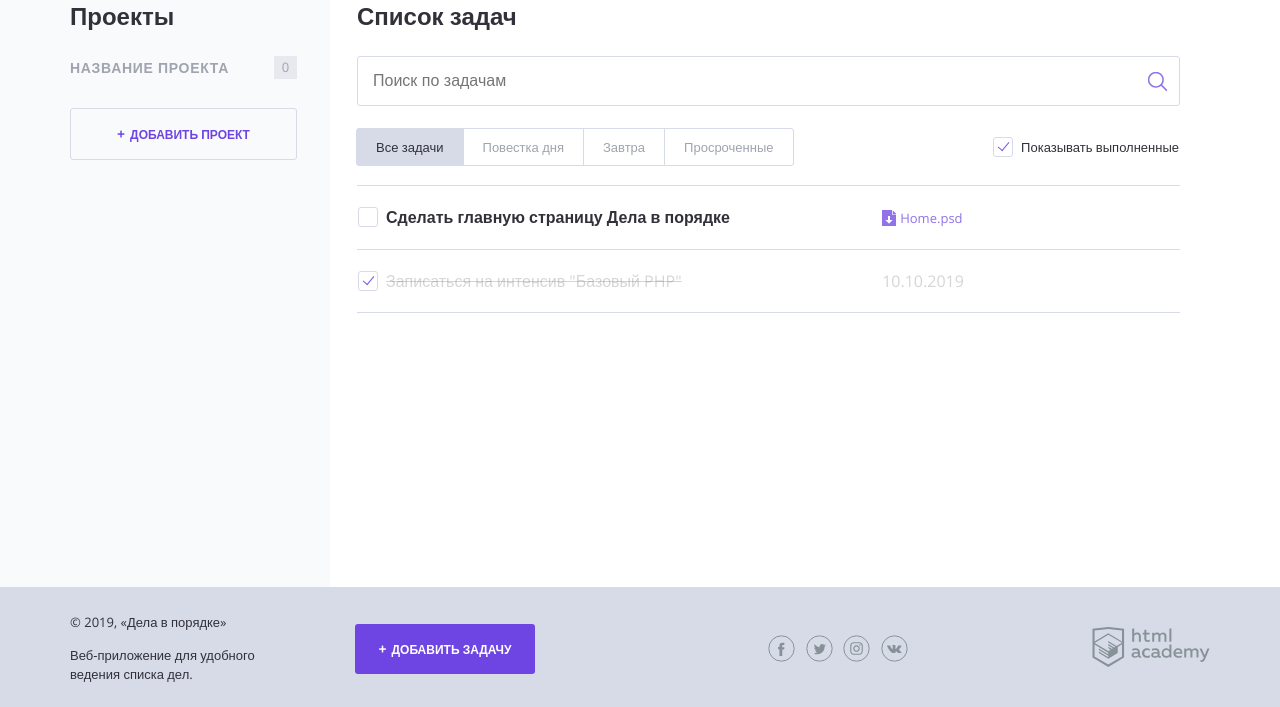
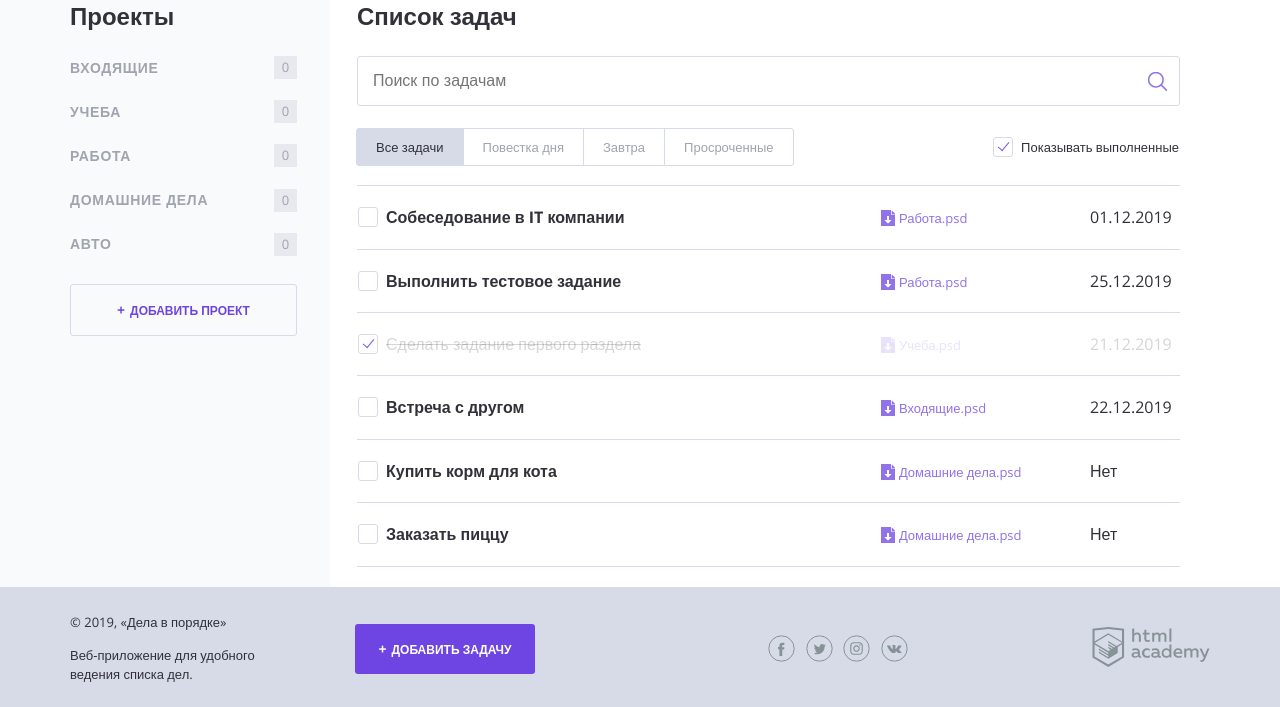
Before and after one commit to AnnaGH1/627089-doingsdone, a PHP site: page / in a window 1280 px wide. Shown: the part 93-800 px from the top of the page. Run offline with PHP 8.4, Linux system fonts and the light colour scheme.

Commit message:
Итерация по массивам

```diff
--- a/index.php
+++ b/index.php
@@ -1,6 +1,45 @@
 <?php
 // показывать или нет выполненные задачи
 $show_complete_tasks = rand(0, 1);
+$categories = ['Входящие', 'Учеба', 'Работа', 'Домашние дела', 'Авто'];
+$tasks = [
+    0 => [
+        'name' => 'Собеседование в IT компании',
+        'date' => '01.12.2019',
+        'category' => 'Работа',
+        'done' => false
+    ],
+    1 => [
+        'name' => 'Выполнить тестовое задание',
+        'date' => '25.12.2019',
+        'category' => 'Работа',
+        'done' => false
+    ],
+    2 => [
+        'name' => 'Сделать задание первого раздела',
+        'date' => '21.12.2019',
+        'category' => 'Учеба',
+        'done' => true
+    ],
+    3 => [
+        'name' => 'Встреча с другом',
+        'date' => '22.12.2019',
+        'category' => 'Входящие',
+        'done' => false
+    ],
+    4 => [
+        'name' => 'Купить корм для кота',
+        'date' => 'Нет',
+        'category' => 'Домашние дела',
+        'done' => false
+    ],
+    5 => [
+        'name' => 'Заказать пиццу',
+        'date' => 'Нет',
+        'category' => 'Домашние дела',
+        'done' => false
+    ]
+];
 ?>
 <!DOCTYPE html>
 <html lang="ru">
@@ -46,10 +85,12 @@ $show_complete_tasks = rand(0, 1);
 
                 <nav class="main-navigation">
                     <ul class="main-navigation__list">
+                        <?php foreach ($categories as $value): ?>
                         <li class="main-navigation__list-item">
-                            <a class="main-navigation__list-item-link" href="#">Название проекта</a>
+                            <a class="main-navigation__list-item-link" href="#"><?=$value;?></a>
                             <span class="main-navigation__list-item-count">0</span>
                         </li>
+                        <?php endforeach; ?>
                     </ul>
                 </nav>
 
@@ -76,28 +117,32 @@ $show_complete_tasks = rand(0, 1);
 
                     <label class="checkbox">
                         <!--добавить сюда аттрибут "checked", если переменная $show_complete_tasks равна единице-->
-                        <input class="checkbox__input visually-hidden show_completed" type="checkbox" <?php if ($show_complete_tasks === 1): ?>checked<?php endif ?>>
+                        <input class="checkbox__input visually-hidden show_completed" type="checkbox" <?php if ($show_complete_tasks === 1): ?>checked<?php endif; ?>>
                         <span class="checkbox__text">Показывать выполненные</span>
                     </label>
                 </div>
 
                 <table class="tasks">
-                    <tr class="tasks__item task">
+                    <?php foreach ($tasks as $key => $item): ?>
+                        <?php if(($item['done'] === true && $show_complete_tasks === 1) || $item['done'] === false): ?>
+                            <tr class="tasks__item task<?php if($item['done'] === true): ?> task--completed<?php endif; ?>">
                                 <td class="task__select">
                                     <label class="checkbox task__checkbox">
-                                <input class="checkbox__input visually-hidden task__checkbox" type="checkbox" value="1">
-                                <span class="checkbox__text">Сделать главную страницу Дела в порядке</span>
+                                        <input class="checkbox__input visually-hidden task__checkbox" type="checkbox" value="1" <?php if($item['done'] === true): ?>checked<?php endif; ?>>
+                                        <span class="checkbox__text"><?=$item['name'];?></span>
                                     </label>
                                 </td>
 
                                 <td class="task__file">
-                            <a class="download-link" href="#">Home.psd</a>
+                                    <a class="download-link" href="#"><?=$item['category'];?>.psd</a>
                                 </td>
 
-                        <td class="task__date"></td>
+                                <td class="task__date"><?=$item['date'];?></td>
                             </tr>
+                        <?php endif; ?>
+                    <?php endforeach; ?>
                     <!--показывать следующий тег <tr/>, если переменная $show_complete_tasks равна единице-->
-                    <?php if ($show_complete_tasks === 1): ?>
+                    <!-- <?php if ($show_complete_tasks === 1): ?>
                         <tr class="tasks__item task task--completed">
                             <td class="task__select">
                                 <label class="checkbox task__checkbox">
@@ -108,7 +153,7 @@ $show_complete_tasks = rand(0, 1);
                             <td class="task__date">10.10.2019</td>
                             <td class="task__controls"></td>
                         </tr>
-                    <?php endif ?>
+                    <?php endif; ?> -->
                 </table>
             </main>
         </div>
```
Lines whose indentation alone changed are shown as unchanged.
